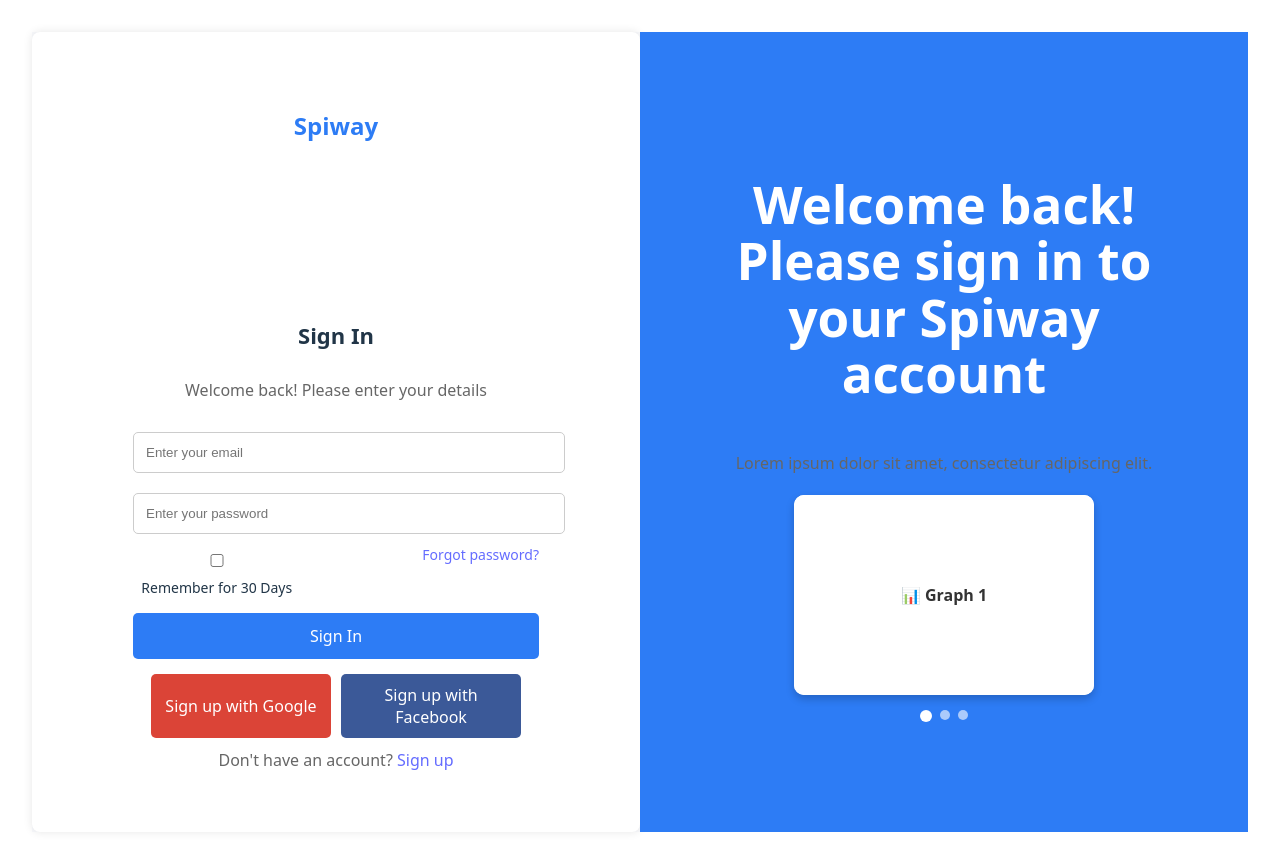
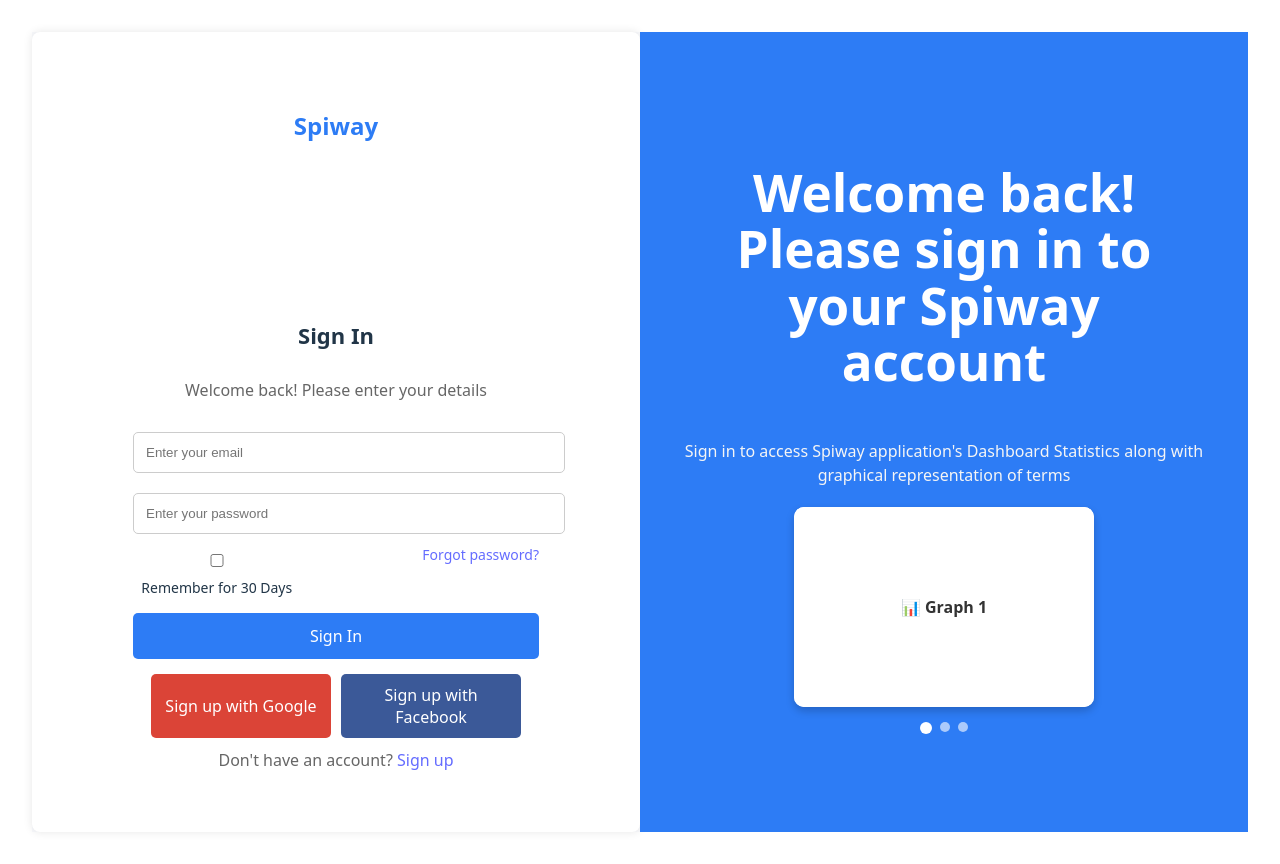
Before and after one commit to balajis183/login-page, a React (Vite) app: page / in a window 1280 px wide. Built offline with nearby package versions, Linux system fonts and the light colour scheme.

Commit message:
adjusted some styles

```diff
--- a/src/components/Login.jsx
+++ b/src/components/Login.jsx
@@ -43,8 +43,8 @@
 
       {/* Right Side - Scrollable Graphs */}
       <div className="login-stats">
-        <h1>Welcome back! Please sign in to your <span>Spiway</span> account</h1>
-        <p>Lorem ipsum dolor sit amet, consectetur adipiscing elit.</p>
+        <h1>Welcome back! <br /> Please sign in to your <span>Spiway</span> account</h1>
+        <p>Sign in to access Spiway application's Dashboard Statistics along with graphical representation of terms</p>
 
         {/* Scrollable Graphs Container */}
         <div className="graph-carousel">
--- a/src/styles/Login.css
+++ b/src/styles/Login.css
@@ -36,6 +36,10 @@
   color: #666;
   text-align: center;
   margin-bottom: 20px;
+}
+
+.login-stats p{
+  color:whitesmoke;
 }
 
 input {
```
